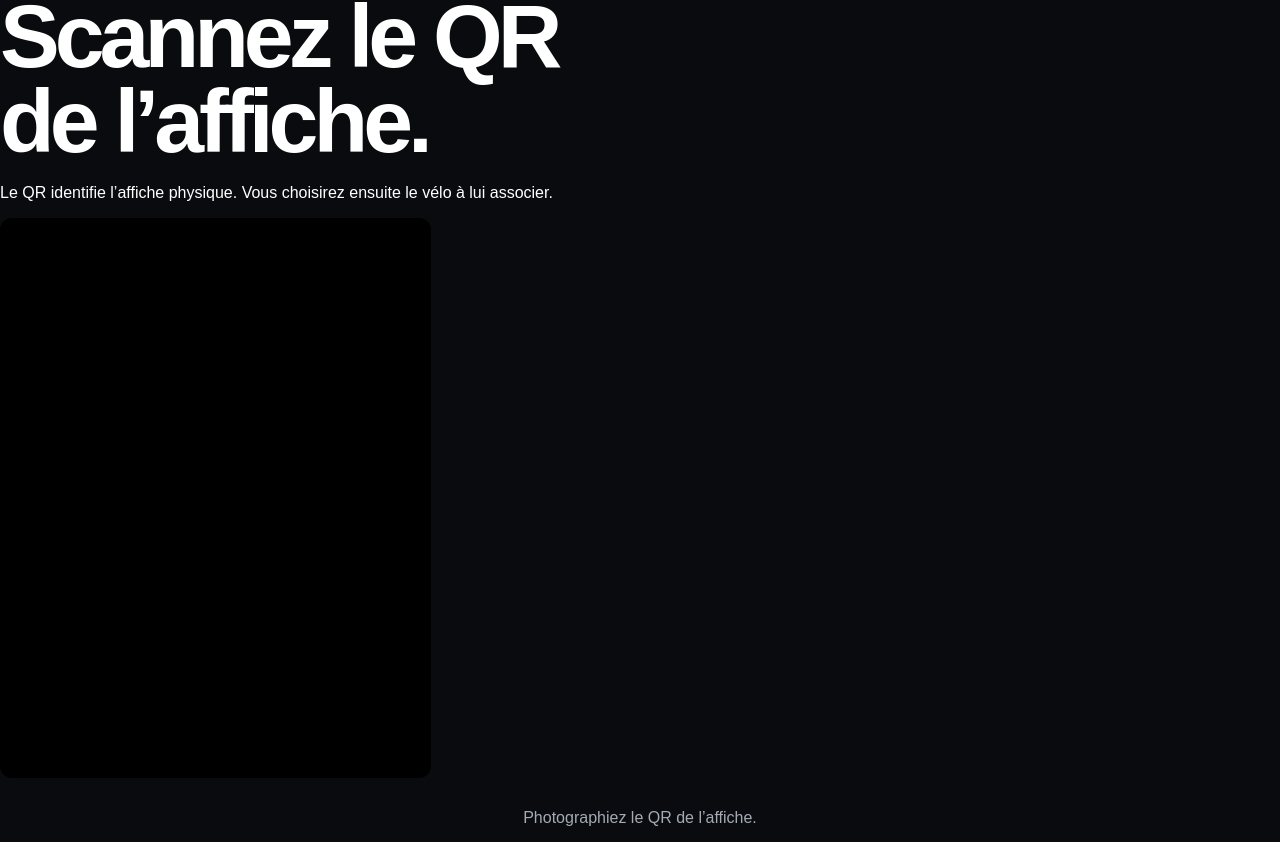
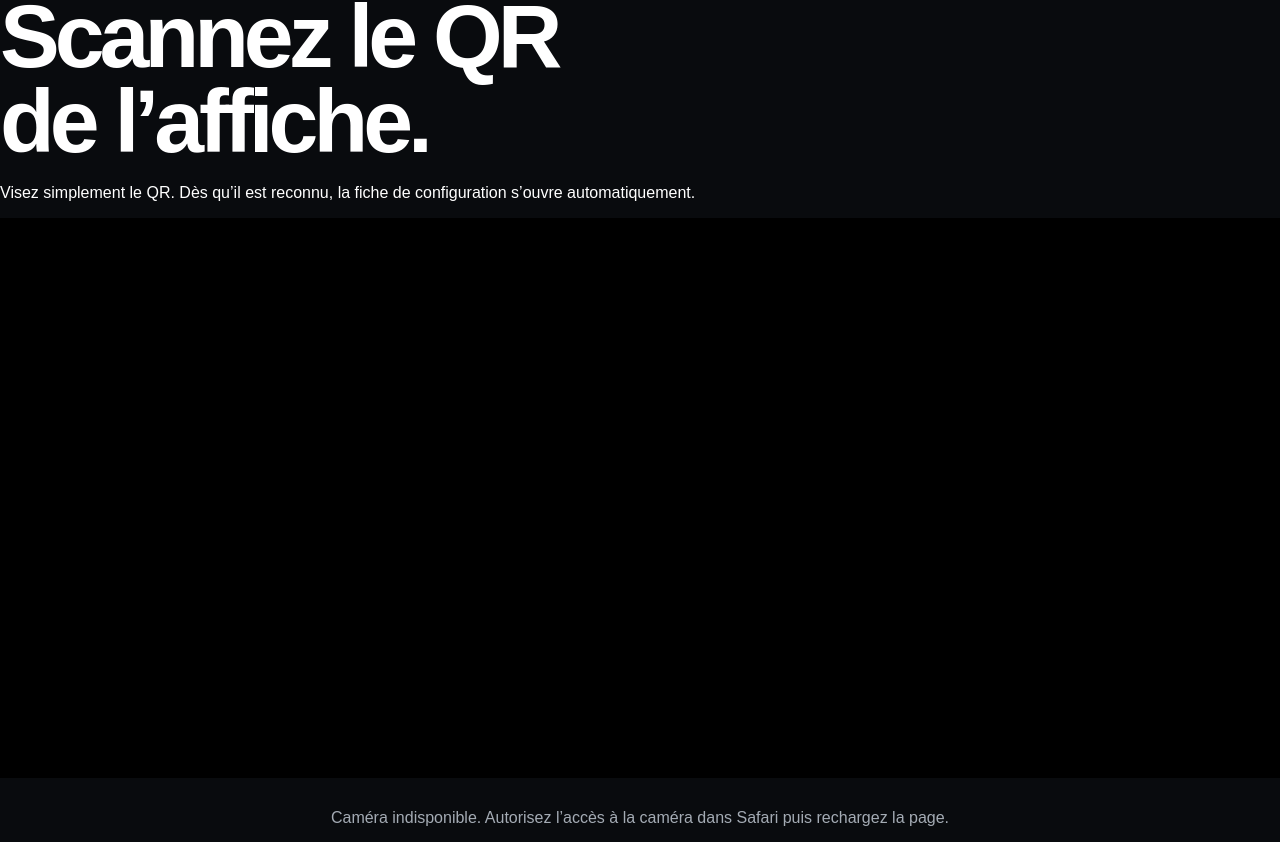
Before and after one commit to romainmannino/Qretail, a Next.js app: page /retailer/scan in a window 1280 px wide. Shown: the part 114-972 px from the top of the page. Built offline with nearby package versions, Linux system fonts and the light colour scheme.

Commit message:
Restore live in-app QR scanner and intercept retailer route

```diff
--- a/app/retailer/scan/page.js
+++ b/app/retailer/scan/page.js
@@ -1,5 +1,5 @@
 "use client";
-import {useRef,useState} from "react";
+import {useEffect,useRef,useState} from "react";
 import {useRouter} from "next/navigation";
 
 function extractToken(raw){
@@ -12,61 +12,77 @@ function extractToken(raw){
     return i>=0&&parts[i+1]?decodeURIComponent(parts[i+1]):"";
   }catch{
     const m=value.match(/(?:^|\/)(?:q|r)\/([^?#/]+)/i);
-    return m?.[1]?decodeURIComponent(m[1]):value;
+    return m?.[1]?decodeURIComponent(m[1]):"";
   }
 }
 
 export default function Scan(){
   const router=useRouter();
-  const inputRef=useRef(null);
-  const [msg,setMsg]=useState("Photographiez le QR de l’affiche.");
-  const [busy,setBusy]=useState(false);
+  const scannerRef=useRef(null);
+  const handledRef=useRef(false);
+  const [status,setStatus]=useState("Initialisation de la caméra…");
+  const [error,setError]=useState("");
 
-  async function readImage(file){
-    if(!file)return;
-    setBusy(true); setMsg("Lecture du QR…");
-    try{
-      const {Html5Qrcode}=await import("html5-qrcode");
-      // scanFile() needs a real DOM element. It must NOT be display:none on iOS.
-      let reader;
+  useEffect(()=>{
+    let cancelled=false;
+    async function start(){
       try{
-        reader=new Html5Qrcode("qretail-file-reader");
-        const decoded=await reader.scanFile(file,true);
-        const token=extractToken(decoded);
-        if(!token)throw new Error("QRetail non reconnu");
-        setMsg("QR reconnu. Ouverture…");
-        window.location.href="/retailer/configure/"+encodeURIComponent(token);
-      }finally{
-        try{reader?.clear()}catch{}
+        const {Html5Qrcode}=await import("html5-qrcode");
+        if(cancelled)return;
+        const scanner=new Html5Qrcode("qretail-live-reader");
+        scannerRef.current=scanner;
+
+        const onSuccess=async decoded=>{
+          if(handledRef.current)return;
+          const token=extractToken(decoded);
+          if(!token)return;
+          handledRef.current=true;
+          setStatus("QR reconnu");
+          try{await scanner.stop()}catch{}
+          // IMPORTANT: the retailer scanner intercepts the QR URL and goes to
+          // configuration. The QR itself stays a consumer URL (/q/... or /r/...).
+          router.replace("/retailer/configure/"+encodeURIComponent(token));
+        };
+
+        await scanner.start(
+          {facingMode:"environment"},
+          {fps:12,qrbox:(w,h)=>{
+            const s=Math.floor(Math.min(w,h)*0.72);
+            return {width:s,height:s};
+          },aspectRatio:1},
+          onSuccess,
+          ()=>{}
+        );
+        if(!cancelled)setStatus("Placez le QR dans le cadre");
+      }catch(e){
+        console.error("Live QR camera failed",e);
+        if(!cancelled){
+          setError("Caméra indisponible. Autorisez l’accès à la caméra dans Safari puis rechargez la page.");
+          setStatus("");
+        }
       }
-    }catch(e){
-      console.error("QR file scan failed",e);
-      setBusy(false);
-      setMsg("QR non reconnu. Reprenez la photo en cadrant uniquement le QR.");
-      if(inputRef.current) inputRef.current.value="";
     }
-  }
+    start();
+    return ()=>{
+      cancelled=true;
+      const s=scannerRef.current;
+      if(s){Promise.resolve(s.stop()).catch(()=>{});}
+    };
+  },[router]);
 
   return <main className="scanner retailerScanner">
     <header><button onClick={()=>router.back()} aria-label="Retour">←</button><Logo/><span/></header>
     <section className="scannerIntro">
       <span className="eyebrow">CONFIGURATION PLV</span>
       <h1>Scannez le QR<br/>de l’affiche.</h1>
-      <p>Le QR identifie l’affiche physique. Vous choisirez ensuite le vélo à lui associer.</p>
+      <p>Visez simplement le QR. Dès qu’il est reconnu, la fiche de configuration s’ouvre automatiquement.</p>
     </section>
 
-    <button type="button" className="camera nativeCamera fileScanner" onClick={()=>inputRef.current?.click()} disabled={busy}>
-      <div className="fileScanInner">
-        <strong>{busy?"Lecture en cours…":"Ouvrir l’appareil photo"}</strong>
-        <span>Photographiez le QR de l’affiche</span>
-      </div>
-    </button>
-
-    <input ref={inputRef} type="file" accept="image/*" capture="environment"
-      style={{position:"absolute",width:1,height:1,opacity:0,pointerEvents:"none"}}
-      onChange={e=>readImage(e.target.files?.[0])}/>
-    <div id="qretail-file-reader" style={{position:"fixed",left:"-10000px",top:0,width:"320px",height:"320px",overflow:"hidden"}}/>
-    <p className="scanMessage">{msg}</p>
+    <div className="camera liveCamera">
+      <div id="qretail-live-reader"/>
+      <div className="scanFrame" aria-hidden="true"/>
+    </div>
+    <p className={error?"scanMessage scanError":"scanMessage"}>{error||status}</p>
   </main>
 }
 function Logo(){return <div className="logo darkLogo"><span>Q</span><span>R</span>etail</div>}
```
